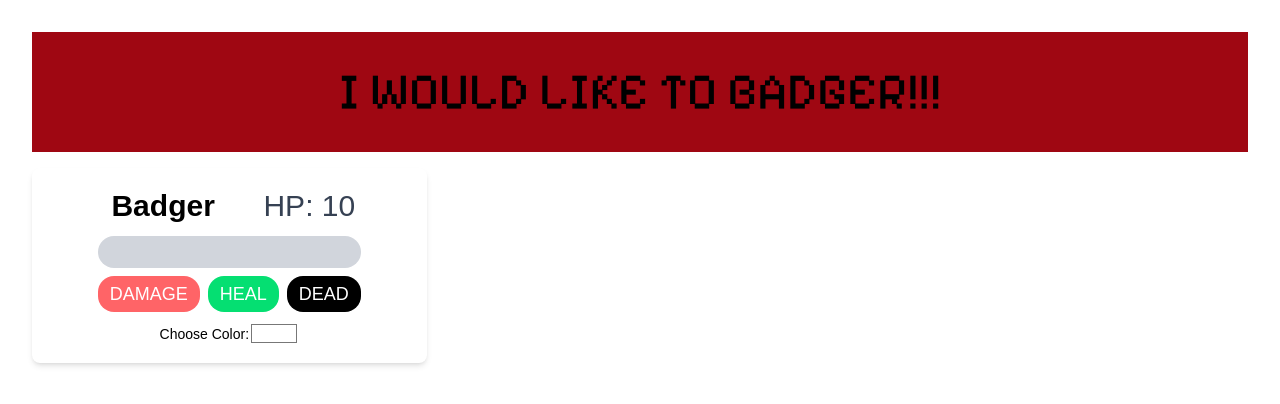
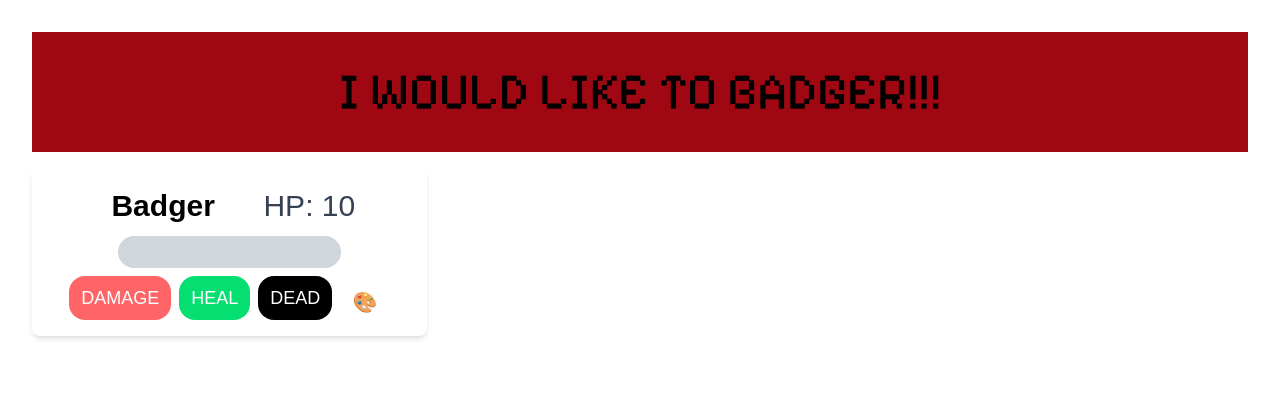
Before and after one commit to drmisssciurus/badger-app, a React (Vite) app: page / in a window 1280 px wide. Both pictures are taken after a click on the button "CREATE THE CREATURES!!!". Shown: the top 404 px of the page. Built offline with nearby package versions, Linux system fonts and the light colour scheme; a web font is replaced by a local one.

Commit message:
color picker

```diff
--- a/package.json
+++ b/package.json
@@ -15,12 +15,14 @@
   "dependencies": {
     "@tailwindcss/vite": "^4.0.9",
     "react": "^19.0.0",
+    "react-color": "^2.19.3",
     "react-dom": "^19.0.0",
     "tailwindcss": "^4.0.9"
   },
   "devDependencies": {
     "@eslint/js": "^9.21.0",
     "@types/react": "^19.0.10",
+    "@types/react-color": "^3.0.13",
     "@types/react-dom": "^19.0.4",
     "@vitejs/plugin-react": "^4.3.4",
     "eslint": "^9.21.0",
--- a/src/BadgerCard.tsx
+++ b/src/BadgerCard.tsx
@@ -1,4 +1,5 @@
-import { useState } from 'react';
+import { useEffect, useRef, useState } from 'react';
+import { ColorResult, TwitterPicker } from 'react-color';
 
 interface BadgerProps {
   id: number;
@@ -22,6 +23,23 @@ export default function BadgerCard({
   onUpdateName,
 }: BadgerProps) {
   const [amount, setAmount] = useState<number | ''>('');
+  const [showPicker, setShowPicker] = useState(false);
+  const pickerRef = useRef<HTMLDivElement>(null);
+
+  useEffect(() => {
+    const handleClickOutside = (event: MouseEvent) => {
+      if (
+        pickerRef.current &&
+        !pickerRef.current.contains(event.target as Node)
+      ) {
+        setShowPicker(false);
+      }
+    };
+    document.addEventListener('mousedown', handleClickOutside);
+    return () => {
+      document.removeEventListener('mousedown', handleClickOutside);
+    };
+  }, []);
 
   const handleChange = (e: React.ChangeEvent<HTMLInputElement>) => {
     const value = e.target.value;
@@ -41,7 +59,7 @@ export default function BadgerCard({
     setAmount('');
   };
 
-  const handleColorChange = (e: React.ChangeEvent<HTMLInputElement>) => {
+  const handleColorChange = (e: { target: { value: string } }) => {
     onUpdateColor(id, e.target.value);
   };
 
@@ -55,7 +73,6 @@ export default function BadgerCard({
       style={{ backgroundColor: bgColor }}
     >
       <div className="flex gap-10 items-center bg-white px-2">
-        {/* <h2 className="text-3xl font-pixel font-bold">Badger #{id}</h2> */}
         <input
           type="text"
           value={name}
@@ -65,14 +82,12 @@ export default function BadgerCard({
         <p className="text-gray-700 text-3xl font-pixel">HP: {hp}</p>
       </div>
 
-      <div className="flex flex-col gap-2 mt-2">
+      <div className="flex flex-col gap-2 mt-2 w-full items-center">
         <input
           className="bg-gray-300 text-black rounded-2xl px-2 py-1 text-right font-pixel"
           type="number"
           value={amount}
           onChange={handleChange}
-          min={0}
-          max={hp}
         />
         <div className="flex gap-2">
           <button
@@ -93,11 +108,50 @@ export default function BadgerCard({
           >
             DEAD
           </button>
+          <div className="relative mt-2">
+            <button
+              className="text-white px-3 py-1 rounded font-pixel text-xl"
+              onClick={(e) => {
+                e.stopPropagation();
+                setShowPicker((prev) => !prev);
+              }}
+            >
+              🎨
+            </button>
+
+            {showPicker && (
+              <div
+                ref={pickerRef}
+                className="absolute z-50 left-full ml-4 top-0 p-2 bg-white rounded shadow"
+              >
+                <TwitterPicker
+                  triangle="hide"
+                  colors={[
+                    '#FF6900',
+                    '#FCB900',
+                    '#7BDCB5',
+                    '#00D084',
+                    '#8ED1FC',
+                    '#0693E3',
+                    '#ABB8C3',
+                    '#EB144C',
+                    '#F78DA7',
+                    '#9900EF',
+                    '#fc03ec',
+                    '#050505',
+                    '#0f5216',
+                    '#521e0f',
+                  ]}
+                  color={bgColor}
+                  onChange={(color: ColorResult) => {
+                    handleColorChange({ target: { value: color.hex } });
+                    setShowPicker(false);
+                  }}
+                />
+              </div>
+            )}
+          </div>
         </div>
-      </div>
-      <div className="mt-2 flex items-center">
-        <label className="font-pixel text-sm">Choose Color: </label>
-        <input type="color" value={bgColor} onChange={handleColorChange} />
       </div>
     </div>
   );
```
Also changed, not shown: 1 other file (tests, documents, lock files or other folders).
